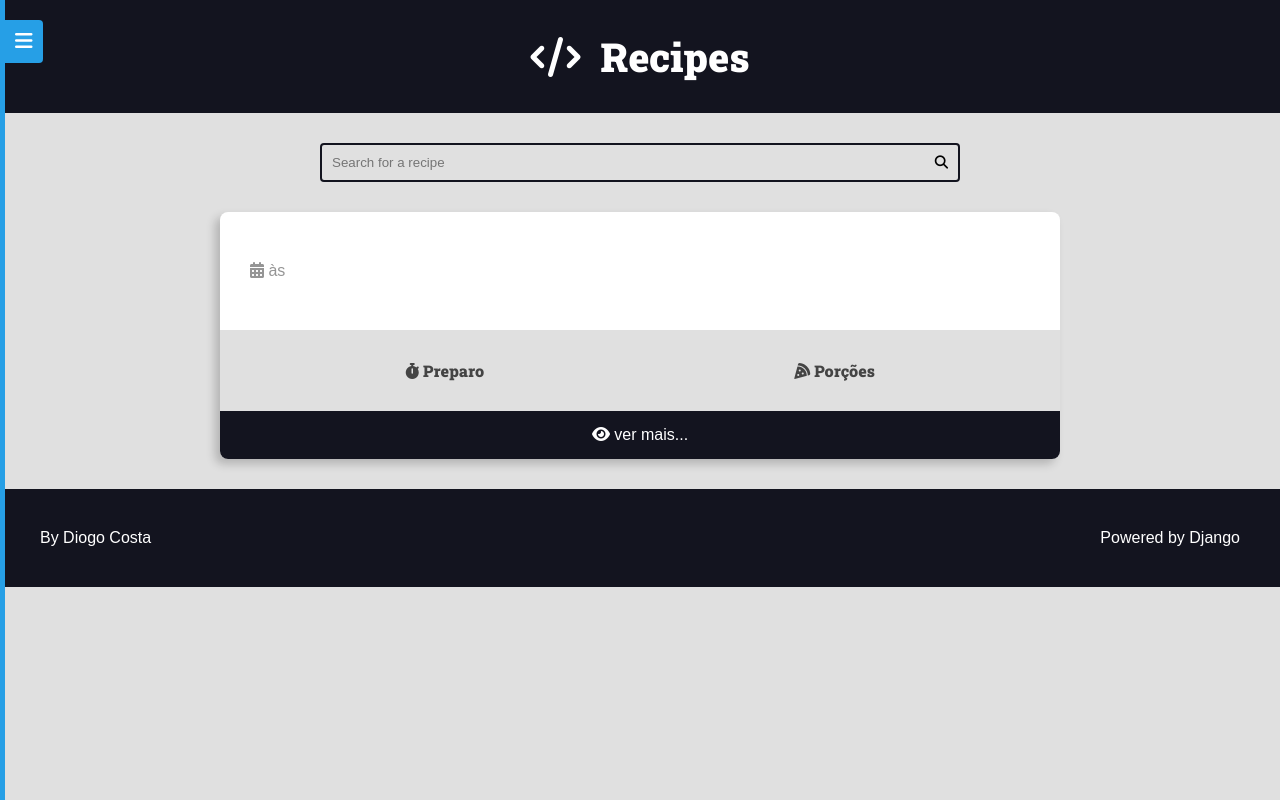
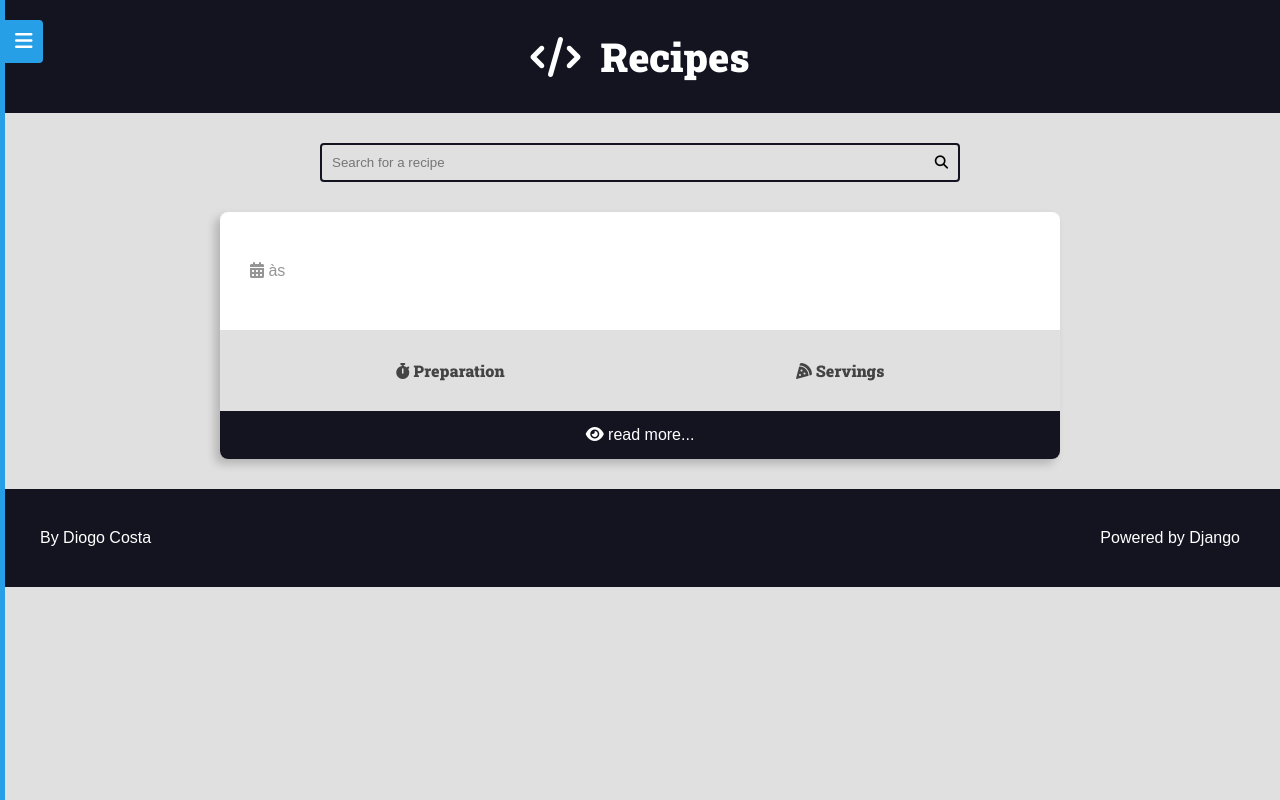
Before and after one commit to costadr/django-project-recipes, a Django app: template recipes/templates/recipes/pages/recipe-view.html in a window 1280 px wide. Run offline with Django 4.2, Linux system fonts and the light colour scheme; the template is opened without the code that fills it, so the values that code supplies are empty; parts of the project's set-up code (start-up, migrations or seed data) failed here and were passed over.

Commit message:
translation in the HTML template (makemessages and compilemessages)

```diff
--- a/recipes/templates/recipes/partials/recipe.html
+++ b/recipes/templates/recipes/partials/recipe.html
@@ -1,3 +1,6 @@
+{% comment %} To start the translation of a template {% endcomment %}
+{% load i18n %}
+
 <div class="recipe recipe-list-item">
   {% if recipe.cover %}
     <div class="recipe-cover">
@@ -57,13 +60,13 @@
 
   <div class="recipe-meta-container">
     <div class="recipe-meta recipe-preparation">
-        <h3 class="recipe-meta-title"><i class="fas fa-stopwatch"></i> Preparo</h3>
+        <h3 class="recipe-meta-title"><i class="fas fa-stopwatch"></i> {% translate 'Preparation' %}</h3>
         <div class="recipe-meta-text">
           {{ recipe.preparation_time }} {{ recipe.preparation_time_unit }}
         </div>
     </div>
     <div class="recipe-meta recipe-servings">
-        <h3 class="recipe-meta-title"><i class="fas fa-pizza-slice"></i> Porções</h3>
+        <h3 class="recipe-meta-title"><i class="fas fa-pizza-slice"></i> {% translate 'Servings' %}</h3>
         <div class="recipe-meta-text">
           {{ recipe.servings }} {{ recipe.servings_unit }}
         </div>
@@ -74,7 +77,7 @@
     <footer class="recipe-footer">
       <a class="recipe-read-more button button-dark button-full-width" href="{% url 'recipes:recipe' recipe.id %}">
           <i class="fas fa-eye"></i>
-          <span>ver mais...</span>
+          <span>{% translate 'read more' %}...</span>
       </a>
     </footer>
   {% endif %}
```
Also changed, not shown: locale/pt_BR/LC_MESSAGES/django.po (added), 1 other file.
